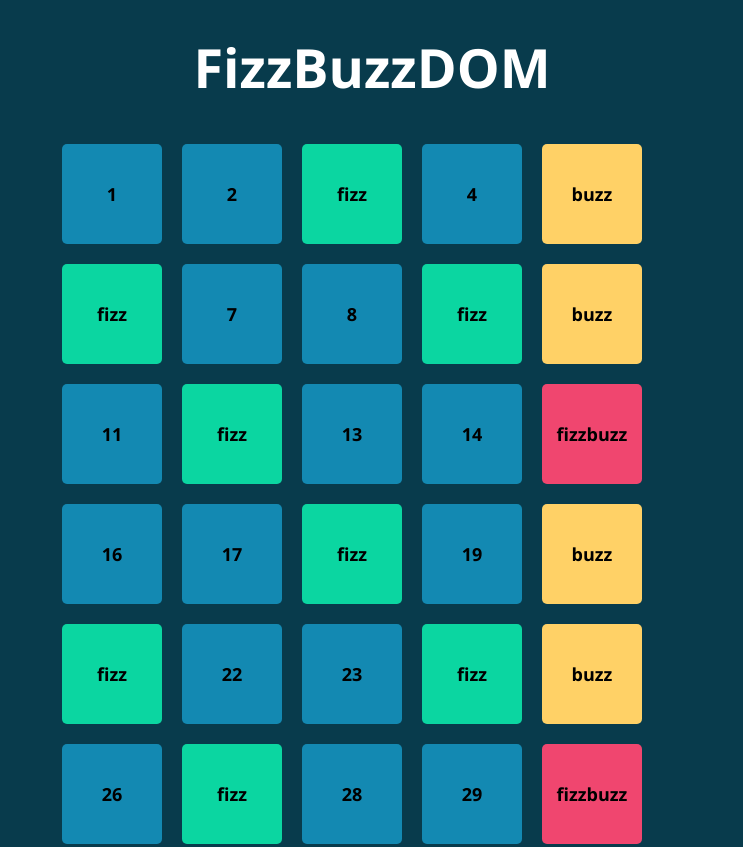
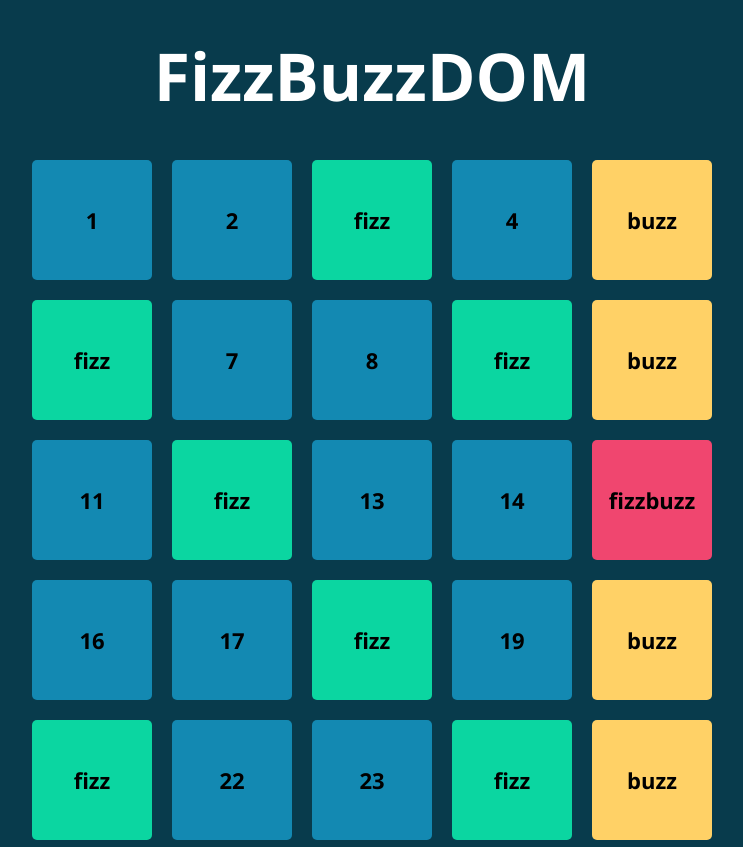
Before and after one commit to alexis39tt/js-fizzbuzzdom, a plain HTML site: page index.html in a window 1280 px wide. Shown: the top 847 px of the page, without its empty margins (268-1011 px from the left). Drawn offline with Linux system fonts and the light colour scheme.

Commit message:
prettified css

```diff
--- a/assets/css/style.css
+++ b/assets/css/style.css
@@ -1,45 +1,58 @@
-*{
+* {
     margin: 0;
     padding: 0;
     box-sizing: border-box;
 }
 
-html{
-    font-size: 18px;
+html {
+    font-size: 22px;
     font-family: 'Segoe UI', Tahoma, Geneva, Verdana, sans-serif;
 }
 
-body{
+body {
+    width: 55%;
+    margin: auto;
     background-color: #083b4c;
 }
 
-h1{
+::-webkit-scrollbar {
+    width: 3px;
+    background: black;
+}
+
+::-webkit-scrollbar-thumb {
+    background-color: #ffd166;
+}
+
+h1 {
     margin: 30px 0;
     font-size: 3rem;
     text-align: center;
     color: white;
 }
 
-#container{
-    width: 50%;
-    margin: auto;
+#container {
     display: flex;
     flex-wrap: wrap;
+    justify-content: center;
+    padding: auto;
+    padding-bottom: 20px;
 }
 
-.square{
+.square {
     text-align: center;
     font-weight: 600;
-    line-height: 100px;
-    width: 100px;
-    height: 100px;
+    line-height: 120px;
+    width: 120px;
+    height: 120px;
     margin: 10px;
     border-radius: 5px;
     cursor: pointer;
-    transition: transform 0.2s, filter 0.2s;
+    transition: transform 0.2s, filter 0.2s, border 0.2s;
 }
 
-.square:hover{
+.square:hover {
+    box-shadow: inset 3px 3px 20px 0px rgba(255, 255, 255, 0.2), inset -3px -3px 20px 0px rgba(255, 255, 255, 0.2);
     transform: scale(1.1);
     filter: brightness(1.1);
 }
--- a/assets/scripts/script.js
+++ b/assets/scripts/script.js
@@ -1,7 +1,8 @@
+let container = document.getElementById("container");
+let square = document.getElementsByClassName("square");
+
 for (let i=1; i<=100; i++){
-    let container = document.getElementById("container");
     container.innerHTML += `<div class="square"><p>${i}</p></div>`;
-    let square = document.getElementsByClassName("square");
     if (i % 3 === 0 && i % 5 === 0){
         console.log("FizzBuzz");
         square[i-1].style.backgroundColor = "#f0466f";
--- a/index.html
+++ b/index.html
@@ -15,6 +15,7 @@
 <body>
     <h1>FizzBuzzDOM</h1>
     <div id="container"></div>
+    <div class="popup"></div>
     <script src="./assets/scripts/script.js" rel="text/javascript"></script>
 </body>
 
```
